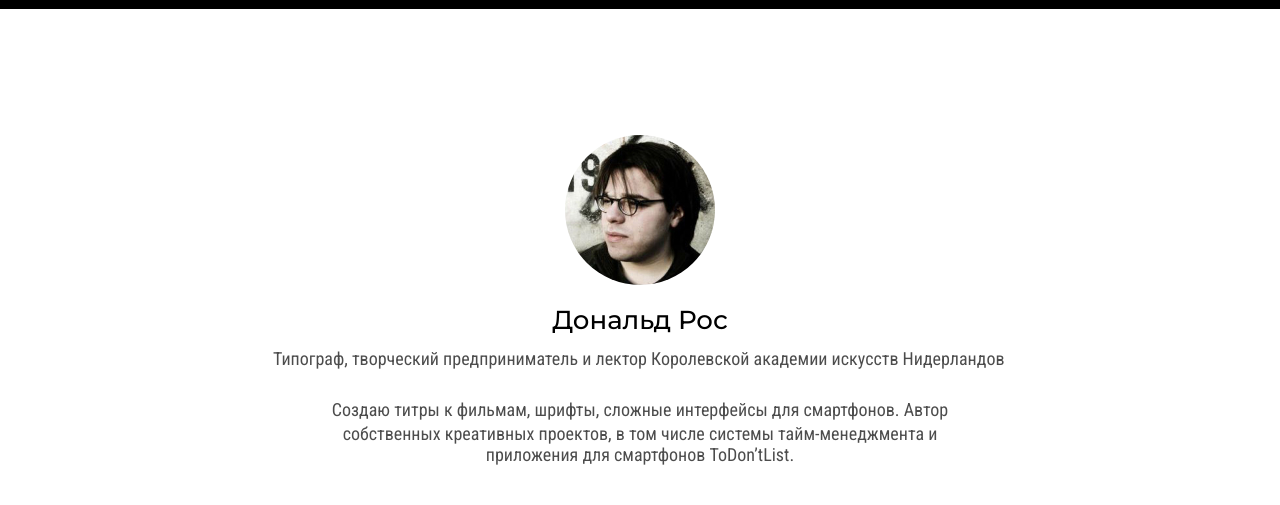
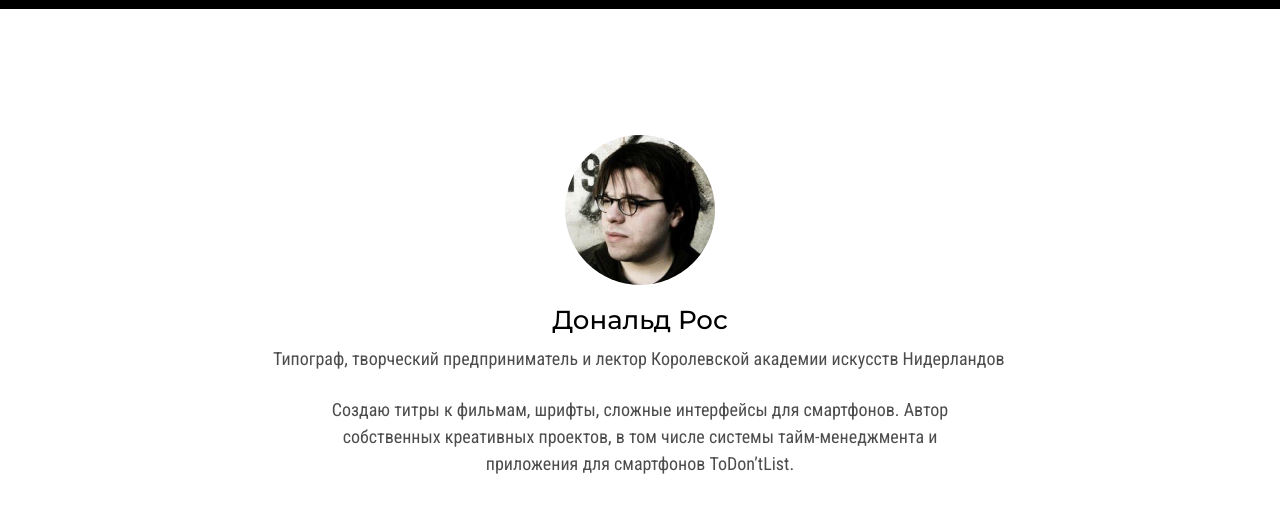
Before and after one commit to mihailoffplay/IPS-web-developer, a plain HTML site: page ex.4_forms/index.html in a window 1280 px wide. Shown: the part 4317-4822 px from the top of the page. Drawn offline with Linux system fonts and the light colour scheme.

Commit message:
Update style.css

```diff
--- a/ex.4_forms/css/style.css
+++ b/ex.4_forms/css/style.css
@@ -393,7 +393,7 @@ input:disabled + label:before
 
 .social_description_wrapping
 {
-    font: 400 18px 'Roboto Condensed', sans-serif;
+    font: 400 18px/27px 'Roboto Condensed', sans-serif;
     text-align: center;
 }
 
```
